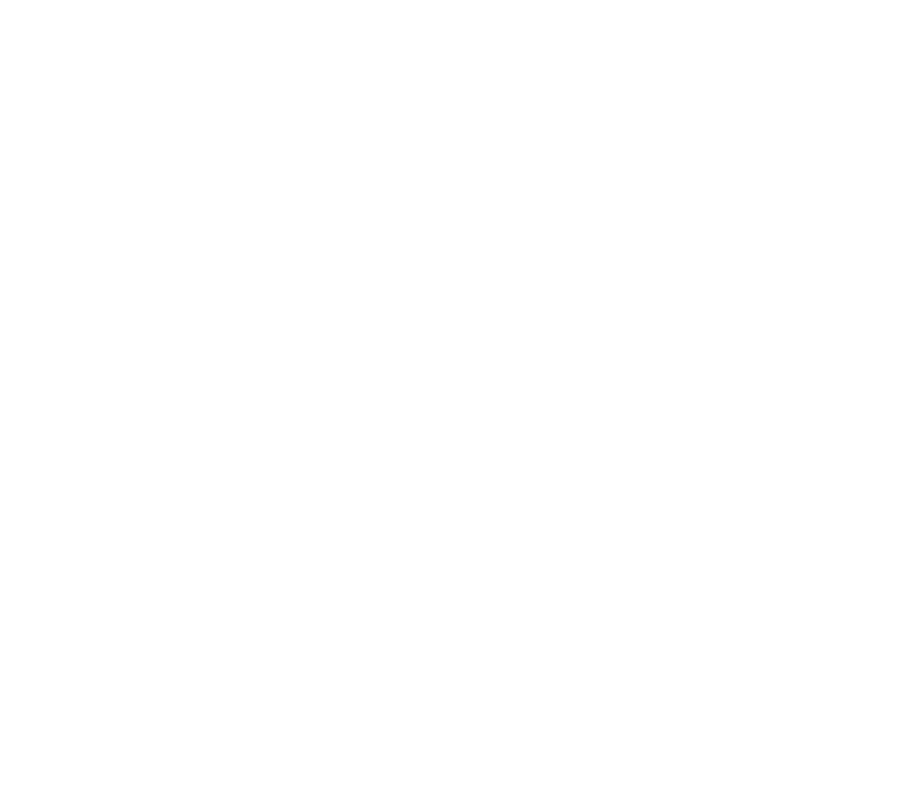
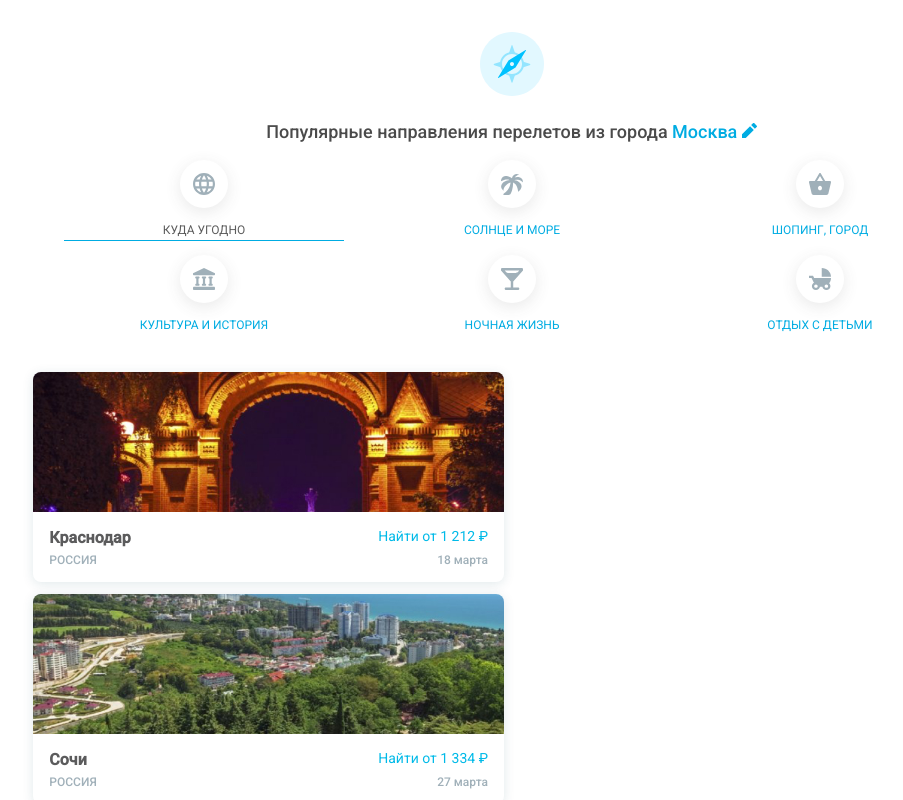
Before and after one commit to egorkqq/aviasales-demo-frontend, a React (Create React App) app: page / in a window 1280 px wide. Shown: the part 820-1620 px from the top of the page, without its empty margins (128-1031 px from the left). Before the commit the page ends 812 px from the top, so only its background shows below. Built offline with nearby package versions, Linux system fonts and the light colour scheme.

Commit message:
feat: finish popular ways block

```diff
--- /dev/null
+++ b/src/components/Home/PopularWays/Categories/index.js
@@ -0,0 +1,52 @@
+import React, { Component } from "react";
+import {
+  category0,
+  category1,
+  category2,
+  category3,
+  category4,
+  category5
+} from "./icons";
+
+const categoriesArray = [
+  { id: 1, icon: category5, title: "Куда угодно", active: true },
+  { id: 2, icon: category4, title: "Солнце и море" },
+  { id: 3, icon: category3, title: "Шопинг, город" },
+  { id: 4, icon: category2, title: "Культура и история" },
+  { id: 5, icon: category1, title: "Ночная жизнь" },
+  { id: 6, icon: category0, title: "Отдых с детьми" }
+];
+
+const CategoryTemplate = ({ icon, categoryName, active }) => {
+  const isActive = active
+    ? " popular-ways__categories__category__text active"
+    : "popular-ways__categories__category__text";
+  return (
+    <button className="popular-ways__categories__category">
+      <div className="popular-ways__categories__category__image-wrapper">
+        <img src={icon} alt={categoryName} />
+      </div>
+      <p className={isActive}>{categoryName}</p>
+    </button>
+  );
+};
+
+class Categories extends Component {
+  state = {};
+
+  render() {
+    const elements = categoriesArray.map(el => {
+      return (
+        <CategoryTemplate
+          active={el.active}
+          key={el.id}
+          icon={el.icon}
+          categoryName={el.title}
+        />
+      );
+    });
+    return <div className="popular-ways__categories">{elements}</div>;
+  }
+}
+
+export default Categories;
--- /dev/null
+++ b/src/components/Home/PopularWays/CityCards/destinations.js
@@ -0,0 +1,52 @@
+import * as images from "./images";
+const destinations = [
+  {
+    id: 1,
+    title: "Краснодар",
+    image: images.krasnodar,
+    price: "1 212",
+    date: "18 марта",
+    country: "Россия"
+  },
+  {
+    id: 2,
+    title: "Сочи",
+    image: images.sochi,
+    price: "1 334",
+    date: "27 марта",
+    country: "Россия"
+  },
+  {
+    id: 3,
+    title: "Санкт-Петербург",
+    image: images.spb,
+    price: "1 508",
+    date: "19 февраля",
+    country: "Россия"
+  },
+  {
+    id: 4,
+    title: "Минеральные Воды",
+    image: images.min,
+    price: "2 074",
+    date: "13 марта",
+    country: "Россия"
+  },
+  {
+    id: 5,
+    title: "Симферополь",
+    image: images.simf,
+    price: "2 407",
+    date: "13 марта",
+    country: "Россия"
+  },
+  {
+    id: 6,
+    title: "Барселона",
+    image: images.barca,
+    price: "4 272",
+    date: "24 марта",
+    country: "Испания"
+  }
+];
+export default destinations;
--- /dev/null
+++ b/src/components/Home/PopularWays/CityCards/index.js
@@ -0,0 +1,53 @@
+import React, { Component } from "react";
+import destinations from "./destinations.js";
+
+function Card({ title, image, price, date, country }) {
+  return (
+    <div className="popular-ways__cards__card">
+      <div className="popular-ways__cards__card__image-wrapper">
+        <img
+          className="popular-ways__cards__card__image-wrapper__image"
+          src={image}
+          alt={title}
+        />
+      </div>
+      <div className="popular-ways__cards__card__info-wrapper">
+        <p className="popular-ways__cards__card__info-wrapper__city">{title}</p>
+        <p className="popular-ways__cards__card__info-wrapper__price">
+          Найти от {price} ₽
+        </p>
+      </div>
+      <div className="popular-ways__cards__card__country-wrapper">
+        <p className="popular-ways__cards__card__country-wrapper__country">
+          {country}
+        </p>
+        <p className="popular-ways__cards__card__country-wrapper__date">
+          {date}
+        </p>
+      </div>
+    </div>
+  );
+}
+
+class CityCards extends Component {
+  state = {};
+  render() {
+    const cards = destinations.map(el => {
+      const { id, image, title, price, country, date } = el;
+      return (
+        <div key={id} className="col-xs-12 col-md-offset-1 col-md-10  col-xl-5">
+          <Card
+            image={image}
+            title={title}
+            price={price}
+            country={country}
+            date={date}
+          />
+        </div>
+      );
+    });
+    return <div className="popular-ways__cards">{cards}</div>;
+  }
+}
+
+export default CityCards;
--- /dev/null
+++ b/src/components/Home/PopularWays/index.js
@@ -0,0 +1,28 @@
+import React, { Component } from "react";
+import "./styles.sass";
+import Categories from "./Categories";
+import CityCards from "./CityCards";
+class PopularWays extends Component {
+  state = { currentCity: "Москва" };
+  render() {
+    const { currentCity } = this.state;
+    return (
+      <section className="popular-ways">
+        <div className="popular-ways__compass" />
+        <div className="container">
+          <h2 className=" popular-ways__text">
+            Популярные направления перелетов из города{" "}
+            <span className="popular-ways__text__current-city">
+              {currentCity}{" "}
+              <button className="popular-ways__text__current-city__edit" />
+            </span>
+          </h2>
+          <Categories />
+          <CityCards />
+        </div>
+      </section>
+    );
+  }
+}
+
+export default PopularWays;
--- /dev/null
+++ b/src/components/Home/PopularWays/styles.sass
@@ -0,0 +1,115 @@
+.popular-ways
+  &__compass
+    background: url('./compass.svg') no-repeat
+    width: 64px
+    height: 64px
+    margin: 40px auto 24px auto
+  &__text
+    font-family: Roboto
+    font-style: normal
+    font-weight: 500
+    line-height: 24px
+    font-size: 18px
+    text-align: center
+    color: #4A4A4A
+    &__current-city
+      color: #00ACE2
+      &__edit
+        height: 16px
+        width: 16px
+        background: #FFFFFF url('./edit.svg') no-repeat
+        border: none
+        cursor: pointer
+  &__categories
+    display: flex
+    flex-wrap: wrap
+    justify-content: center
+    &__category
+
+      margin: 0 8px
+      flex-basis: 25%
+      cursor: pointer
+      background: #ffffff
+      border: none
+      &__image-wrapper
+        width: 48px
+        height: 48px
+        background: #FFFFFF
+        box-shadow: 0px 4px 16px rgba(74, 74, 74, 0.12)
+        border-radius: 50px
+        display: flex
+        justify-content: center
+        align-items: center
+        margin: 0 auto
+      &__text
+        font-family: Roboto
+        font-style: normal
+        font-weight: normal
+        line-height: 20px
+        font-size: 12px
+        margin-top: 12px
+        text-align: center
+        color: #00ACE2
+        text-transform: uppercase
+      .active
+        color: #5C5C5C
+        border-bottom: 1px solid #00ACE2
+  &__cards
+    margin-top: 24px
+    &__card
+      background: #FFFFFF
+      box-shadow: 0px 2px 12px rgba(0, 75, 93, 0.12)
+      border-radius: 8px
+      margin-top: 12px
+      &__image-wrapper
+        overflow: hidden
+        height: 140px
+        border-top-left-radius: 8px
+        border-top-right-radius: 8px
+        &__image
+          width: 160%
+          margin: -8% 0px 0px -24%
+      &__info-wrapper
+        display: flex
+        flex-direction: row
+        justify-content: space-between
+        margin: 16px 16px 0 16px
+        &__city
+          font-family: Roboto
+          font-style: normal
+          font-weight: bold
+          line-height: 20px
+          font-size: 16px
+          color: #5B5B5C
+          margin: 0
+        &__price
+          font-family: Roboto
+          font-style: normal
+          font-weight: normal
+          line-height: normal
+          font-size: 14px
+          color: #00BAE8
+          margin: 0
+      &__country-wrapper
+        display: flex
+        flex-direction: row
+        justify-content: space-between
+        margin: 0 16px
+        &__country
+          font-family: Roboto
+          font-style: normal
+          font-weight: 500
+          line-height: 20px
+          font-size: 12px
+          color: #A0B0B9
+          text-transform: uppercase
+          margin-top: 2px
+        &__date
+          font-family: Roboto
+          font-style: normal
+          font-weight: 500
+          line-height: 20px
+          font-size: 12px
+          text-align: right
+          margin-top: 2px
+          color: #A0B0B9
--- a/src/components/Home/index.js
+++ b/src/components/Home/index.js
@@ -1,10 +1,18 @@
-import React, { Component } from "react";
+import React, { Component, Fragment } from "react";
 import Header from "./Header";
 import "flexboxgrid2";
+import PopularWays from "./PopularWays";
 class Home extends Component {
   state = {};
   render() {
-    return <Header />;
+    return (
+      <Fragment>
+        <Header />
+        <main>
+          <PopularWays />
+        </main>
+      </Fragment>
+    );
   }
 }
 
```
Also changed, not shown: src/components/Home/PopularWays/compass.svg (added), src/components/Home/PopularWays/edit.svg (added).
